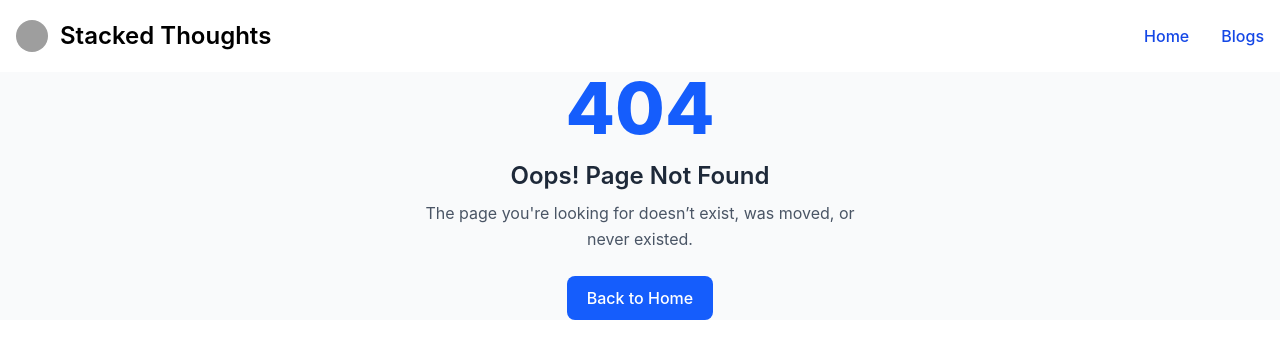
After one commit to EslamKamel89/stacked_thoughts, a Django app: template templates/404.html in a window 1280 px wide. The commit adds this page. Shown: the top 359 px of the page. Run offline with Django 5.2, Linux system fonts and the light colour scheme; the template is opened without the code that fills it, so the values that code supplies are empty; grey boxes are pictures that could not be loaded.

Commit message:
feat(blog): enhance blog detail view and error handling
- Dynamically set page title and render content with linebreaks; add custom 404 page

```diff
--- a/blog/templates/blog/blog-details.html
+++ b/blog/templates/blog/blog-details.html
@@ -1,6 +1,6 @@
 {% extends 'layout.html'%}
 <!-- prettier-ignore -->
-{% block title %} Blog {% endblock %}
+{% block title %} {{ blog.title }} - {{ blog.author }} {% endblock %}
 
 {% block content %}
 <div class="min-h-screen bg-gray-50 py-12">
--- a/blog/templates/blog/includes/blog.html
+++ b/blog/templates/blog/includes/blog.html
@@ -27,7 +27,9 @@
     <p class="text-gray-600 mt-3 leading-relaxed">{{ blog.excerpt }}</p>
 
     {% if show_details %}
-    <p class="mt-4 text-gray-700 text-sm leading-relaxed">{{ blog.content }}</p>
+    <p class="mt-4 text-gray-700 text-sm leading-relaxed">
+      {{ blog.content|linebreaks }}
+    </p>
     {% else %}
     <div class="mt-5">
       <a
--- /dev/null
+++ b/templates/404.html
@@ -0,0 +1,24 @@
+{% extends 'layout.html' %}
+<!-- prettier-ignore -->
+{% block title%} Page not found {% endblock %}
+{% block content %}
+<div class="bg-gray-50 flex items-center justify-center min-h-screen px-6">
+  <div class="text-center max-w-md">
+    <h1 class="text-7xl font-extrabold text-blue-600 mb-4">404</h1>
+    <h2 class="text-2xl font-semibold text-gray-800 mb-2">
+      Oops! Page Not Found
+    </h2>
+    <p class="text-gray-600 mb-6 leading-relaxed">
+      The page you're looking for doesn’t exist, was moved, or never existed.
+    </p>
+    <div class="flex items-center justify-center gap-3">
+      <a
+        href="/"
+        class="bg-blue-600 text-white px-5 py-2.5 rounded-lg font-medium hover:bg-blue-700 transition-colors"
+      >
+        Back to Home
+      </a>
+    </div>
+  </div>
+</div>
+{% endblock %}
```
Also changed, not shown: blog/views.py (+10 -5 lines).
